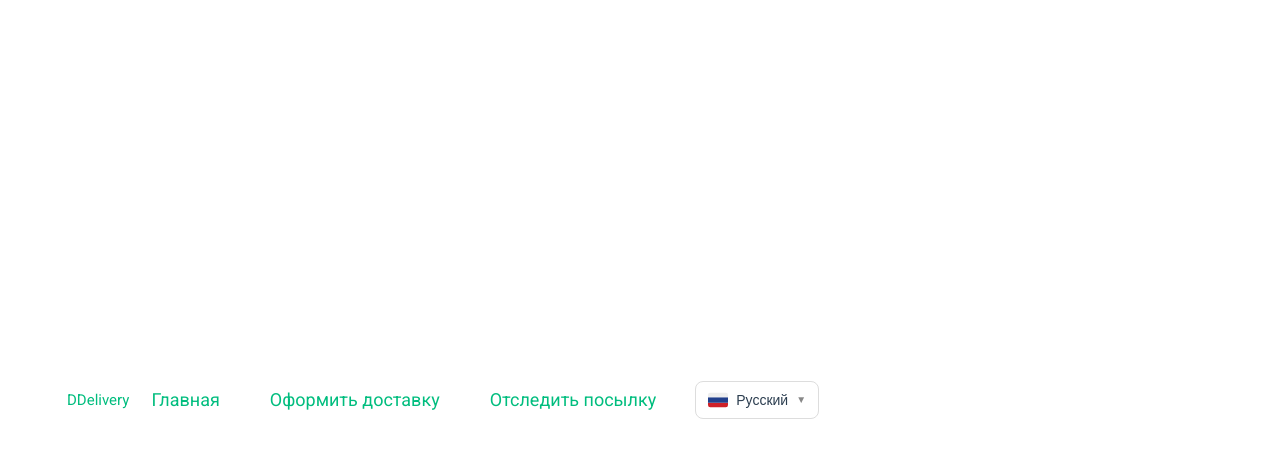
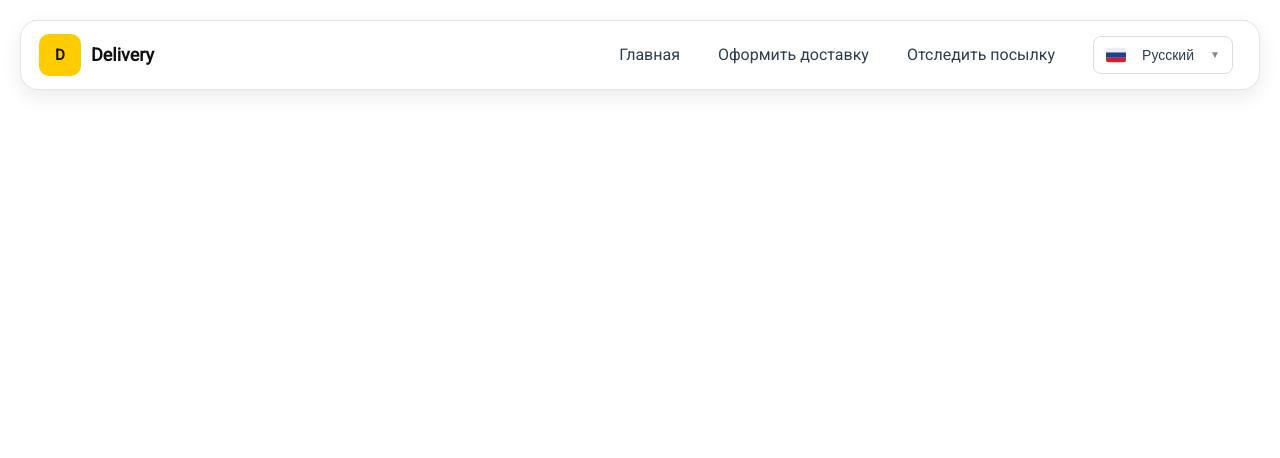
Before and after one commit to Albert24-Front-end/Delivery-service-Vue, a Vue app: page / in a window 1280 px wide. Shown: the top 458 px of the page. Built offline with nearby package versions, Linux system fonts and the light colour scheme.

Commit message:
header completed

```diff
--- a/src/assets/base.css
+++ b/src/assets/base.css
@@ -55,7 +55,6 @@
 *::after {
   box-sizing: border-box;
   margin: 0;
-  font-weight: normal;
 }
 
 body {
--- a/src/assets/main.css
+++ b/src/assets/main.css
@@ -6,24 +6,24 @@
   --font-primary: 'Roboto-Regular';
   --container-7xl: 80rem;
   --shadow-drop: 0px 8px 16px rgba(0, 0, 0, 0.1);
+  --shadow-header: 0px 7px 20px 0 rgba(0, 0, 0, 0.08);
 }
 
-#app {
+/* #app {
   max-width: 1280px;
   margin: 0 auto;
   padding: 2rem;
-  font-weight: normal;
-}
+} */
 
-a,
+/* a,
 .green {
   text-decoration: none;
   color: hsla(160, 100%, 37%, 1);
   transition: 0.4s;
   padding: 3px;
-}
+} */
 
-@media (hover: hover) {
+/* @media (hover: hover) {
   a:hover {
     background-color: hsla(160, 100%, 37%, 0.2);
   }
@@ -40,4 +40,4 @@ a,
     grid-template-columns: 1fr 1fr;
     padding: 0 2rem;
   }
-}
+} */
--- a/src/components/widgets/AppHeader.vue
+++ b/src/components/widgets/AppHeader.vue
@@ -1,53 +1,51 @@
 <template>
   <nav
-    class="container w-full mx-auto px-4 sm:px-6 lg:px-8 py-4 flex justify-between items-center gap-2"
+    class="fixed z-6 left-5 right-5 top-5 mx-auto h-17.5 px-4.5 py-3.5 flex justify-between items-center border border-black/10 bg-white rounded-[18px] shadow-header backdrop-blur-[10px]"
   >
-    <div>
-      <router-link to="/" aria-current="page" class="flex items-center">
-        <div class="header-logo">D</div>
-        <div class="header-title">Delivery</div>
+      <router-link to="/" aria-current="page" class="flex items-center gap-2.5 decoration-none">
+        <div class="grid place-items-center w-10.5 h-10.5 rounded-[10px] bg-[#FFCC00] font-bold text-[#111]">D</div>
+        <div class="text-lg font-bold text-[#111111] decoration-none">Delivery</div>
       </router-link>
-    </div>
 
-      <div class="desktop-menu hidden md:flex">
-        <ul class="w-full flex justify-between items-center gap-3 md:gap-5 lg:gap-7 text-base lg:text-lg">
-          <li v-for="l in links" :key="l.name" class="py-1 px-2 hover:cursor-pointer hover:bg-sky-100 rounded-lg text-nowrap">
+      <div class="desktop-menu hidden md:flex text-sm lg:text-base">
+        <ul class="w-full pl-10 md:pl-25 lg:pl-40 xl:pl-50 flex justify-between items-center gap-2.5 md:gap-5 lg:gap-5.5">
+          <li v-for="l in links" :key="l.name" class="py-1 px-2 hover:cursor-pointer hover:duration-500 hover:bg-[#FFCC00] rounded-lg text-wrap text-center">
             <router-link class="header-link" :to="l.path">
               {{ l.text() }}
             </router-link>
           </li>
-          <li class="hover:cursor-pointer hover:bg-sky-100 rounded-lg"><LanguageSwitcher/></li>
+          <li class="py-1 px-2 hover:cursor-pointer rounded-lg"><LanguageSwitcher/></li>
         </ul>
       </div>
 
-      <div class="burger-menu-button md:hidden mt-2">
-        <button @click="toggleMenu" aria-label="Open menu">
+      <div class="burger-menu-button md:hidden mt-2 text-sm lg:text-base">
+       <button @click="toggleMenu" aria-label="Open menu" class="transition-transform duration-300" :class="isMenuOpen ? 'rotate-90' : 'rotate-0'">
           <span
             ><svg xmlns="http://www.w3.org/2000/svg" width="24" height="24" viewBox="0 0 24 24">
-              <path fill="oklch(72.3% 0.219 149.579)" d="M3 6h18v2H3zm0 5h18v2H3zm0 5h18v2H3z" />
+              <path fill="#FFCC00" d="M3 6h18v2H3zm0 5h18v2H3zm0 5h18v2H3z" />
               </svg></span>
         </button>
       </div>
 
-      <div v-if="isMenuOpen" class="mobile-menu flex-column md-hidden absolute top-3 right-3 px-3 py-3 bg-slate-50 z-10">
-        <button class="flex justify-self-end" @click="closeMenu" aria-label="Close menu">
+      <div v-if="isMenuOpen" class="mobile-menu absolute top-3 right-3 px-3 py-3 flex-column md-hidden bg-slate-50 z-10 transition-all duration-300 animate-[fadeIn_0.3s_ease] rounded-[18px] text-sm lg:text-base">
+        <button class="flex justify-self-end transition-transform duration-300 hover:rotate-90" @click="closeMenu" aria-label="Close menu">
           <span>
             <svg xmlns="http://www.w3.org/2000/svg" width="24" height="24" viewBox="0 0 24 24">
               <path
-                fill="oklch(72.3% 0.219 149.579)"
+                fill="#FFCC00"
                 d="M19 6.41L17.59 5L12 10.59L6.41 5L5 6.41L10.59 12L5 17.59L6.41 19L12 13.41L17.59 19L19 17.59L13.41 12z"
               />
             </svg>
           </span>
         </button>
 
-        <ul class="w-full flex-column justify-between items-center gap-3 md:gap-5 lg:gap-7 pt-6 text-base lg:text-lg">
-          <li v-for="l in links" :key="l.name" class="py-4 px-2 hover:cursor-pointer hover:bg-sky-100 rounded-lg font-xl">
-            <router-link v-if="!route.fullPath.endsWith('/')" class="header-link" :to="l.path"
+        <ul class="w-full flex-column justify-between items-center gap-3 md:gap-5 lg:gap-7 pt-6">
+          <li v-for="l in links" :key="l.name" class="py-4 px-2 hover:cursor-pointer hover:duration-500 hover:bg-[#FFCC00] rounded-lg text-wrap">
+            <router-link class="header-link" :to="l.path"
               >{{ l.text() }}</router-link
             >
           </li>
-          <li class="hover:cursor-pointer hover:bg-sky-100 rounded-lg py-4 px-2"><LanguageSwitcher/></li>
+          <li class="hover:cursor-pointer rounded-lg py-4 px-2"><LanguageSwitcher/></li>
         </ul>
       </div>
   </nav>
--- a/src/components/widgets/LanguageSwitcher.vue
+++ b/src/components/widgets/LanguageSwitcher.vue
@@ -1,9 +1,9 @@
 <template>
   <div class="relative inline-block font-[sans-serif]" ref="dropdownRef">
-    <button type="button" @click="toggleDropdown()" class="cursor-pointer flex items-center gap-2 w-full max-w-35 bg-white px-3 py-2 text-sm border border-solid border-[#ddd] rounded-lg transition-all duration-200 hover:border-[#bbb] hover:bg-[#f9f9f9]">
+    <button type="button" @click="toggleDropdown()" class="cursor-pointer min-w-35 flex justify-between items-center gap-2 w-full bg-white px-3 py-2 text-sm border border-solid border-[#ddd] rounded-lg transition-all duration-200 hover:border-[#bbb] hover:bg-[#f9f9f9]">
       <img :src=getActiveLang?.src alt="flag" class="flag-icon">
       {{ getActiveLang?.label }}
-      <span class="text-[10px] text-[#888] ml-auto transition-transform duration-200 " :class="{ 'rotate-180': isOpen }">▼</span>
+      <span class="text-[10px] text-[#888] ml-auto transition-transform duration-200" :class="{ 'rotate-180': isOpen }">▼</span>
     </button>
     <div v-if="isOpen" class="absolute bg-white min-w-full z-1000 rounded-lg mt-1 overflow-hidden border border-solid border-[#eee] shadow-drop">
       <div v-for="lang in languages" :key="lang.code" @click="switchLanguage(lang.code)" class="cursor-pointer flex items-center gap-2 px-3 py-2.5 text-sm hover:bg-[#f1f1f1] duration-200 active:bg-[#eef5ff] active:text-[#007bff] active:font-medium">
@@ -17,8 +17,8 @@
 
 <style scoped>
 .flag-icon {
-    min-width: 1.25rem;
-    min-height: 1rem;
+    width: 1.25rem;
+    height: 1rem;
     object-fit: cover;
     border-radius: 2px;
 }
```
